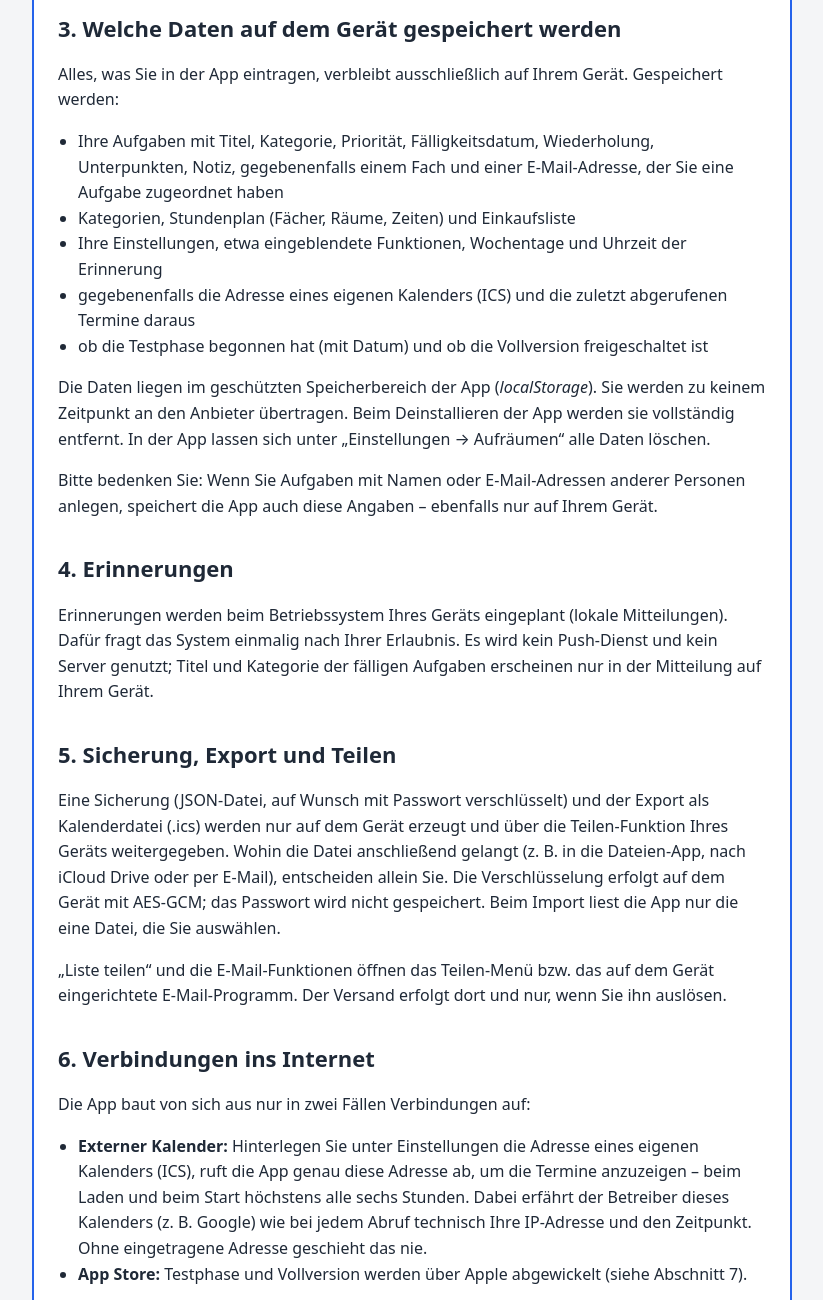
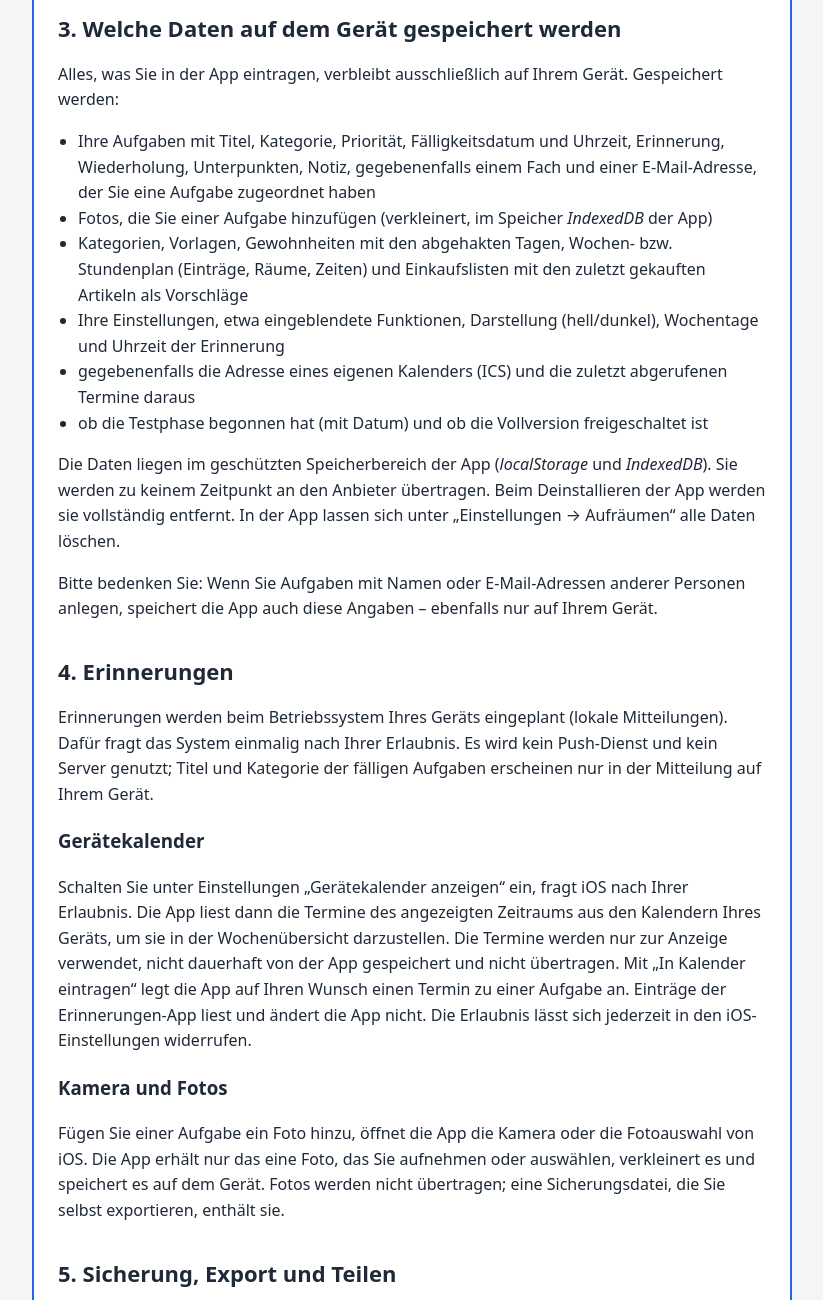
Before and after one commit to simaehlmann-cloud/ToDo-Organizer, a website: page docs/todo-organizer/datenschutz.html in a window 1280 px wide. Shown: the part 680-1980 px from the top of the page, without its empty margins (228-1051 px from the left). Drawn offline with Linux system fonts and the light colour scheme.

Commit message:
Add files via upload

```diff
--- a/docs/todo-organizer/datenschutz.html
+++ b/docs/todo-organizer/datenschutz.html
@@ -35,7 +35,7 @@
 <body>
 <main>
 <h1>Datenschutzerklärung</h1>
-<p class="stand">ToDo Organizer · Stand: Oktober 2026</p>
+<p class="stand">ToDo Organizer · Stand: November 2026</p>
 
 <h2>1. Verantwortlicher</h2>
 <p>Verantwortlich im Sinne von Art. 4 Nr. 7 DSGVO ist:</p>
@@ -61,15 +61,17 @@ von Daten an Dritte.
 <h2>3. Welche Daten auf dem Gerät gespeichert werden</h2>
 <p>Alles, was Sie in der App eintragen, verbleibt ausschließlich auf Ihrem Gerät. Gespeichert werden:</p>
 <ul>
-<li>Ihre Aufgaben mit Titel, Kategorie, Priorität, Fälligkeitsdatum, Wiederholung, Unterpunkten,
-  Notiz, gegebenenfalls einem Fach und einer E-Mail-Adresse, der Sie eine Aufgabe zugeordnet haben</li>
-<li>Kategorien, Stundenplan (Fächer, Räume, Zeiten) und Einkaufsliste</li>
-<li>Ihre Einstellungen, etwa eingeblendete Funktionen, Wochentage und Uhrzeit der Erinnerung</li>
+<li>Ihre Aufgaben mit Titel, Kategorie, Priorität, Fälligkeitsdatum und Uhrzeit, Erinnerung, Wiederholung,
+  Unterpunkten, Notiz, gegebenenfalls einem Fach und einer E-Mail-Adresse, der Sie eine Aufgabe zugeordnet haben</li>
+<li>Fotos, die Sie einer Aufgabe hinzufügen (verkleinert, im Speicher <em>IndexedDB</em> der App)</li>
+<li>Kategorien, Vorlagen, Gewohnheiten mit den abgehakten Tagen, Wochen- bzw. Stundenplan
+  (Einträge, Räume, Zeiten) und Einkaufslisten mit den zuletzt gekauften Artikeln als Vorschläge</li>
+<li>Ihre Einstellungen, etwa eingeblendete Funktionen, Darstellung (hell/dunkel), Wochentage und Uhrzeit der Erinnerung</li>
 <li>gegebenenfalls die Adresse eines eigenen Kalenders (ICS) und die zuletzt abgerufenen Termine daraus</li>
 <li>ob die Testphase begonnen hat (mit Datum) und ob die Vollversion freigeschaltet ist</li>
 </ul>
 <p>
-Die Daten liegen im geschützten Speicherbereich der App (<em>localStorage</em>). Sie werden zu
+Die Daten liegen im geschützten Speicherbereich der App (<em>localStorage</em> und <em>IndexedDB</em>). Sie werden zu
 keinem Zeitpunkt an den Anbieter übertragen. Beim Deinstallieren der App werden sie vollständig
 entfernt. In der App lassen sich unter „Einstellungen → Aufräumen“ alle Daten löschen.
 </p>
@@ -83,6 +85,22 @@ speichert die App auch diese Angaben – ebenfalls nur auf Ihrem Gerät.
 Erinnerungen werden beim Betriebssystem Ihres Geräts eingeplant (lokale Mitteilungen). Dafür
 fragt das System einmalig nach Ihrer Erlaubnis. Es wird kein Push-Dienst und kein Server
 genutzt; Titel und Kategorie der fälligen Aufgaben erscheinen nur in der Mitteilung auf Ihrem Gerät.
+</p>
+
+<h3>Gerätekalender</h3>
+<p>
+Schalten Sie unter Einstellungen „Gerätekalender anzeigen“ ein, fragt iOS nach Ihrer Erlaubnis.
+Die App liest dann die Termine des angezeigten Zeitraums aus den Kalendern Ihres Geräts, um sie
+in der Wochenübersicht darzustellen. Die Termine werden nur zur Anzeige verwendet, nicht dauerhaft
+von der App gespeichert und nicht übertragen. Mit „In Kalender eintragen“ legt die App auf Ihren Wunsch
+einen Termin zu einer Aufgabe an. Einträge der Erinnerungen-App liest und ändert die App nicht.
+Die Erlaubnis lässt sich jederzeit in den iOS-Einstellungen widerrufen.
+</p>
+<h3>Kamera und Fotos</h3>
+<p>
+Fügen Sie einer Aufgabe ein Foto hinzu, öffnet die App die Kamera oder die Fotoauswahl von iOS.
+Die App erhält nur das eine Foto, das Sie aufnehmen oder auswählen, verkleinert es und speichert
+es auf dem Gerät. Fotos werden nicht übertragen; eine Sicherungsdatei, die Sie selbst exportieren, enthält sie.
 </p>
 
 <h2>5. Sicherung, Export und Teilen</h2>
```
